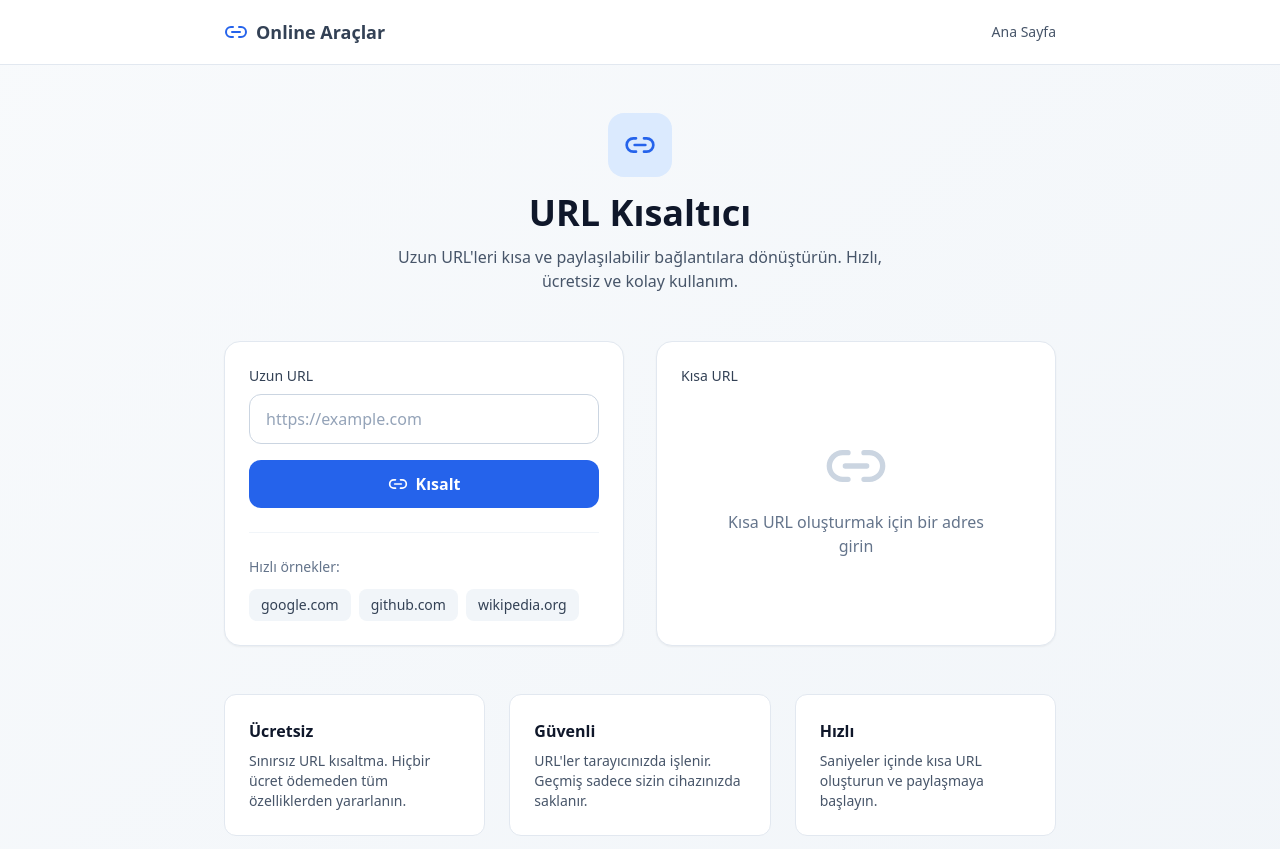
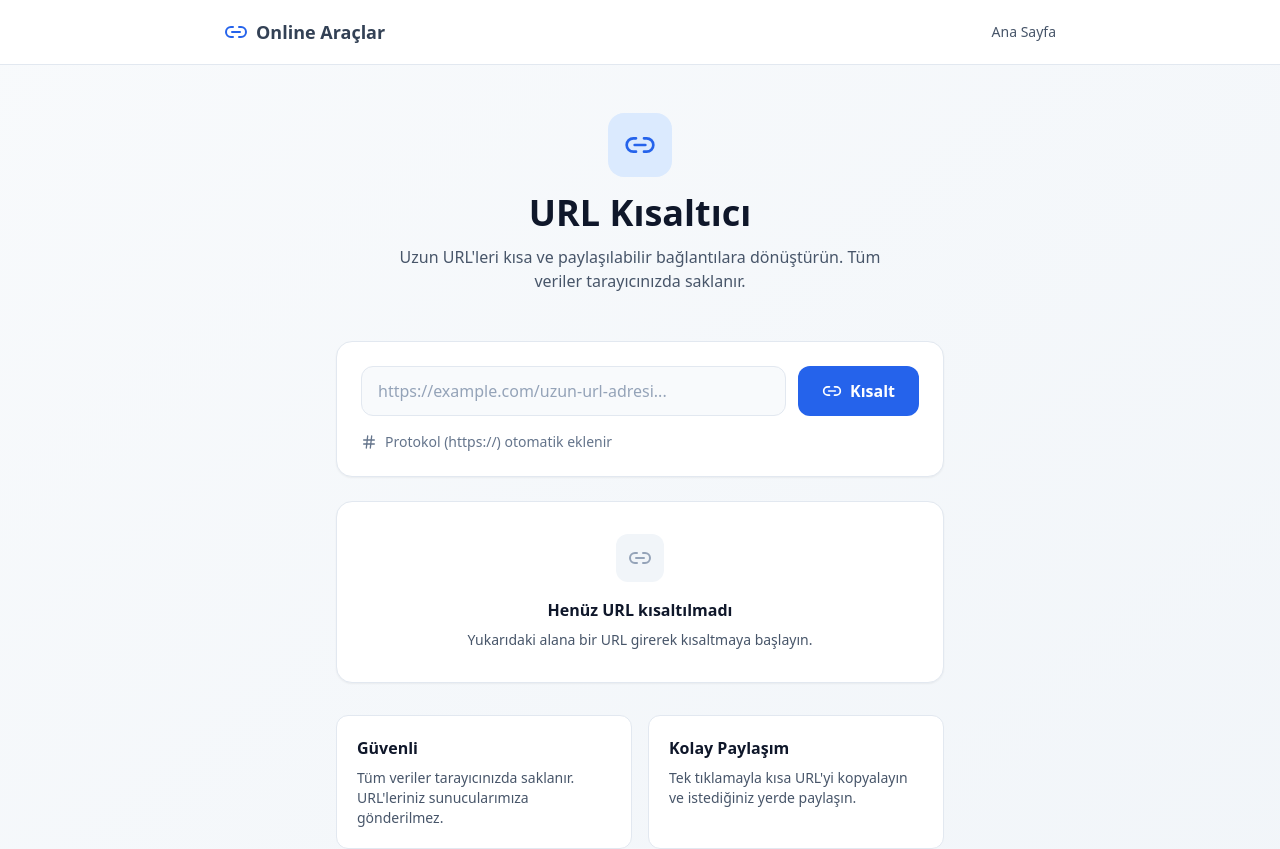
Before and after one commit to hikmetgulsesli/online-tools, a Next.js app: page /araclar/url-kisalt in a window 1280 px wide. Shown: the top 849 px of the page. Built offline with nearby package versions, Linux system fonts and the light colour scheme.

Commit message:
feat: US-007 - URL Shortener Tool

```diff
--- a/src/app/araclar/url-kisalt/UrlShortener.tsx
+++ b/src/app/araclar/url-kisalt/UrlShortener.tsx
@@ -2,161 +2,147 @@
 
 import { useState, useCallback, useEffect } from "react";
 import Link from "next/link";
-import {
-  Link2,
-  Copy,
-  Check,
-  RefreshCw,
-  ExternalLink,
-  Trash2,
-  Clock,
-} from "lucide-react";
+import { Link2, Copy, Check, Trash2, ExternalLink, Clock, Hash } from "lucide-react";
 
 interface ShortenedUrl {
   id: string;
   originalUrl: string;
   shortCode: string;
   createdAt: number;
+  clicks: number;
 }
 
-const STORAGE_KEY = "url-shortener-history";
-const BASE_URL = typeof window !== "undefined" ? window.location.origin : "";
+const generateShortCode = (): string => {
+  const chars = "abcdefghijklmnopqrstuvwxyzABCDEFGHIJKLMNOPQRSTUVWXYZ0123456789";
+  let code = "";
+  for (let i = 0; i < 6; i++) {
+    code += chars.charAt(Math.floor(Math.random() * chars.length));
+  }
+  return code;
+};
 
-function generateShortCode(): string {
-  const chars = "abcdefghijklmnopqrstuvwxyzABCDEFGHIJKLMNOPQRSTUVWXYZ0123456789";
-  let result = "";
-  for (let i = 0; i < 6; i++) {
-    result += chars.charAt(Math.floor(Math.random() * chars.length));
-  }
-  return result;
-}
-
-function isValidUrl(url: string): boolean {
+const isValidUrl = (url: string): boolean => {
   try {
-    const parsed = new URL(url);
-    return parsed.protocol === "http:" || parsed.protocol === "https:";
+    const urlObj = new URL(url);
+    return urlObj.protocol === "http:" || urlObj.protocol === "https:";
   } catch {
     return false;
   }
-}
+};
 
-function formatDate(timestamp: number): string {
-  return new Date(timestamp).toLocaleDateString("tr-TR", {
-    day: "numeric",
-    month: "short",
-    hour: "2-digit",
-    minute: "2-digit",
-  });
-}
+const STORAGE_KEY = "url-shortener-history";
 
 export function UrlShortener() {
-  const [input, setInput] = useState("");
+  const [url, setUrl] = useState("");
   const [error, setError] = useState("");
-  const [shortenedUrl, setShortenedUrl] = useState<ShortenedUrl | null>(null);
-  const [copied, setCopied] = useState(false);
-  const [history, setHistory] = useState<ShortenedUrl[]>([]);
+  const [shortenedUrls, setShortenedUrls] = useState<ShortenedUrl[]>([]);
+  const [copiedId, setCopiedId] = useState<string | null>(null);
   const [isLoading, setIsLoading] = useState(false);
 
-  // Load history from localStorage on mount
+  // Load from localStorage on mount
   useEffect(() => {
-    try {
+    if (typeof window !== "undefined") {
       const stored = localStorage.getItem(STORAGE_KEY);
       if (stored) {
-        const parsed = JSON.parse(stored) as ShortenedUrl[];
-        setHistory(parsed);
+        try {
+          const parsed = JSON.parse(stored);
+          setShortenedUrls(parsed);
+        } catch {
+          // Invalid JSON, ignore
         }
-    } catch {
-      // Silently fail if localStorage is not available
+      }
     }
   }, []);
 
-  // Save history to localStorage
-  const saveHistory = useCallback((newHistory: ShortenedUrl[]) => {
-    try {
-      localStorage.setItem(STORAGE_KEY, JSON.stringify(newHistory));
-    } catch {
-      // Silently fail if localStorage is not available
+  // Save to localStorage when shortenedUrls changes
+  useEffect(() => {
+    if (typeof window !== "undefined") {
+      localStorage.setItem(STORAGE_KEY, JSON.stringify(shortenedUrls));
     }
-  }, []);
+  }, [shortenedUrls]);
 
-  const shortenUrl = useCallback(() => {
+  const shortenUrl = useCallback(async () => {
     setError("");
-    setShortenedUrl(null);
 
-    if (!input.trim()) {
+    if (!url.trim()) {
       setError("Lütfen bir URL girin");
       return;
     }
 
-    let urlToShorten = input.trim();
-
     // Add protocol if missing
-    if (!/^https?:\/\//i.test(urlToShorten)) {
-      urlToShorten = "https://" + urlToShorten;
+    let normalizedUrl = url.trim();
+    if (!normalizedUrl.startsWith("http://") && !normalizedUrl.startsWith("https://")) {
+      normalizedUrl = "https://" + normalizedUrl;
     }
 
-    if (!isValidUrl(urlToShorten)) {
-      setError("Geçerli bir URL girin (http:// veya https://)");
+    if (!isValidUrl(normalizedUrl)) {
+      setError("Geçerli bir URL girin (örn: https://example.com)");
       return;
     }
 
     setIsLoading(true);
 
     // Simulate API delay for better UX
-    setTimeout(() => {
+    await new Promise(resolve => setTimeout(resolve, 300));
+
     const shortCode = generateShortCode();
     const newUrl: ShortenedUrl = {
-        id: shortCode,
-        originalUrl: urlToShorten,
+      id: Date.now().toString(),
+      originalUrl: normalizedUrl,
       shortCode,
       createdAt: Date.now(),
+      clicks: 0,
     };
 
-      setShortenedUrl(newUrl);
+    setShortenedUrls(prev => [newUrl, ...prev]);
+    setUrl("");
+    setIsLoading(false);
+  }, [url]);
 
-      // Add to history
-      const updatedHistory = [newUrl, ...history].slice(0, 10); // Keep last 10
-      setHistory(updatedHistory);
-      saveHistory(updatedHistory);
-
-      setIsLoading(false);
-    }, 500);
-  }, [input, history, saveHistory]);
-
-  const copyToClipboard = async (text: string) => {
+  const copyToClipboard = async (shortUrl: string, id: string) => {
     try {
-      await navigator.clipboard.writeText(text);
-      setCopied(true);
-      setTimeout(() => setCopied(false), 2000);
+      await navigator.clipboard.writeText(shortUrl);
+      setCopiedId(id);
+      setTimeout(() => setCopiedId(null), 2000);
     } catch (err) {
       console.error("Failed to copy:", err);
     }
   };
 
-  const clearInput = () => {
-    setInput("");
-    setError("");
-    setShortenedUrl(null);
-  };
-
-  const deleteFromHistory = (id: string) => {
-    const updatedHistory = history.filter((item) => item.id !== id);
-    setHistory(updatedHistory);
-    saveHistory(updatedHistory);
+  const deleteUrl = (id: string) => {
+    setShortenedUrls(prev => prev.filter(u => u.id !== id));
   };
 
   const clearHistory = () => {
-    setHistory([]);
-    saveHistory([]);
+    if (typeof window !== "undefined") {
+      localStorage.removeItem(STORAGE_KEY);
+    }
+    setShortenedUrls([]);
   };
 
-  const getShortUrl = (shortCode: string): string => {
-    return `${BASE_URL}/go/${shortCode}`;
+  const formatDate = (timestamp: number): string => {
+    const date = new Date(timestamp);
+    return date.toLocaleDateString("tr-TR", {
+      day: "numeric",
+      month: "short",
+      hour: "2-digit",
+      minute: "2-digit",
+    });
+  };
+
+  const getShortUrl = (code: string): string => {
+    // In a real app, this would be your domain
+    return `${typeof window !== "undefined" ? window.location.origin : ""}/s/${code}`;
+  };
+
+  const handleKeyDown = (e: React.KeyboardEvent) => {
+    if (e.key === "Enter") {
+      shortenUrl();
+    }
   };
 
   return (
     <div className="min-h-screen bg-gradient-to-br from-slate-50 to-slate-100">
-      {/* Header */}
       <header className="bg-white border-b border-slate-200 sticky top-0 z-10">
         <div className="max-w-4xl mx-auto px-4 sm:px-6 lg:px-8 h-16 flex items-center justify-between">
           <Link
@@ -177,8 +163,7 @@ export function UrlShortener() {
         </div>
       </header>
 
-      <main className="max-w-4xl mx-auto px-4 sm:px-6 lg:px-8 py-8 sm:py-12">
-        {/* Page Title */}
+      <main className="max-w-2xl mx-auto px-4 sm:px-6 lg:px-8 py-8 sm:py-12">
         <div className="text-center mb-8 sm:mb-12">
           <div className="inline-flex items-center justify-center w-16 h-16 rounded-2xl bg-blue-100 mb-4">
             <Link2 className="w-8 h-8 text-blue-600" />
@@ -188,51 +173,28 @@ export function UrlShortener() {
           </h1>
           <p className="text-slate-600 max-w-lg mx-auto">
             Uzun URL&apos;leri kısa ve paylaşılabilir bağlantılara dönüştürün.
-            Hızlı, ücretsiz ve kolay kullanım.
+            Tüm veriler tarayıcınızda saklanır.
           </p>
         </div>
 
-        <div className="grid lg:grid-cols-2 gap-6 sm:gap-8">
-          {/* Input Section */}
-          <div className="bg-white rounded-2xl shadow-sm border border-slate-200 p-6">
-            <label
-              htmlFor="url-input"
-              className="block text-sm font-medium text-slate-700 mb-2"
-            >
-              Uzun URL
-            </label>
-            <div className="relative">
+        {/* URL Input Section */}
+        <div className="bg-white rounded-2xl shadow-sm border border-slate-200 p-6 mb-6">
+          <div className="flex flex-col sm:flex-row gap-3">
+            <div className="flex-1 relative">
               <input
-                id="url-input"
-                type="url"
-                value={input}
-                onChange={(e) => setInput(e.target.value)}
-                onKeyDown={(e) => e.key === "Enter" && shortenUrl()}
-                placeholder="https://example.com"
-                className="w-full px-4 py-3 pr-24 rounded-xl border border-slate-300 focus:border-blue-500 focus:ring-2 focus:ring-blue-200 outline-none text-slate-700 placeholder:text-slate-400 transition-all"
+                type="text"
+                value={url}
+                onChange={(e) => setUrl(e.target.value)}
+                onKeyDown={handleKeyDown}
+                placeholder="https://example.com/uzun-url-adresi..."
+                className="w-full px-4 py-3 bg-slate-50 border border-slate-200 rounded-xl text-slate-800 placeholder-slate-400 focus:outline-none focus:ring-2 focus:ring-blue-500 focus:border-transparent transition-all"
+                disabled={isLoading}
               />
-              <div className="absolute right-2 top-1/2 -translate-y-1/2 flex items-center gap-1">
-                {input && (
-                  <>
-                    <button
-                      onClick={clearInput}
-                      className="p-2 rounded-lg text-slate-400 hover:text-slate-600 hover:bg-slate-100 transition-all cursor-pointer"
-                      title="Temizle"
-                    >
-                      <RefreshCw className="w-4 h-4" />
-                    </button>
-                  </>
-                )}
             </div>
-            </div>
-            {error && (
-              <p className="mt-2 text-sm text-red-500">{error}</p>
-            )}
-
             <button
               onClick={shortenUrl}
               disabled={isLoading}
-              className="w-full mt-4 px-6 py-3 bg-blue-600 hover:bg-blue-700 disabled:bg-slate-200 disabled:text-slate-400 disabled:cursor-not-allowed text-white font-semibold rounded-xl transition-all cursor-pointer active:scale-[0.98] flex items-center justify-center gap-2"
+              className="px-6 py-3 bg-blue-600 hover:bg-blue-700 disabled:bg-blue-400 text-white font-semibold rounded-xl transition-all cursor-pointer active:scale-[0.98] whitespace-nowrap flex items-center justify-center gap-2"
             >
               {isLoading ? (
                 <>
@@ -246,73 +208,75 @@ export function UrlShortener() {
                 </>
               )}
             </button>
+          </div>
 
-            {/* Quick Examples */}
-            <div className="mt-6 pt-6 border-t border-slate-100">
-              <p className="text-sm text-slate-500 mb-3">Hızlı örnekler:</p>
-              <div className="flex flex-wrap gap-2">
-                {[
-                  "https://google.com",
-                  "https://github.com",
-                  "https://wikipedia.org",
-                ].map((example) => (
-                  <button
-                    key={example}
-                    onClick={() => setInput(example)}
-                    className="px-3 py-1.5 text-sm bg-slate-100 hover:bg-slate-200 text-slate-700 rounded-lg transition-colors cursor-pointer"
-                  >
-                    {example.replace("https://", "")}
-                  </button>
-                ))}
+          {error && (
+            <div className="mt-3 px-4 py-3 bg-red-50 border border-red-200 rounded-xl">
+              <p className="text-sm text-red-600">{error}</p>
             </div>
+          )}
+
+          <div className="mt-4 flex items-center gap-2 text-sm text-slate-500">
+            <Hash className="w-4 h-4" />
+            <span>Protokol (https://) otomatik eklenir</span>
           </div>
         </div>
 
-          {/* Output Section */}
-          <div className="bg-white rounded-2xl shadow-sm border border-slate-200 p-6">
-            <h2 className="text-sm font-medium text-slate-700 mb-4">Kısa URL</h2>
-
-            <div className="min-h-[120px] flex items-center justify-center">
-              {shortenedUrl ? (
-                <div className="w-full">
-                  <div className="bg-slate-50 rounded-xl border border-slate-200 p-4">
-                    <div className="flex items-center justify-between gap-3 mb-3">
-                      <span className="font-mono text-blue-600 font-medium truncate">
-                        {getShortUrl(shortenedUrl.shortCode)}
-                      </span>
+        {/* Shortened URLs List */}
+        {shortenedUrls.length > 0 && (
+          <div className="bg-white rounded-2xl shadow-sm border border-slate-200 overflow-hidden">
+            <div className="px-6 py-4 border-b border-slate-200 flex items-center justify-between">
+              <h2 className="text-lg font-semibold text-slate-900">
+                Kısaltılmış URL&apos;ler
+              </h2>
               <button
-                        onClick={() => copyToClipboard(getShortUrl(shortenedUrl.shortCode))}
-                        className="flex-shrink-0 p-2 rounded-lg text-slate-400 hover:text-slate-600 hover:bg-slate-200 transition-all cursor-pointer"
-                        title="Kopyala"
+                onClick={clearHistory}
+                className="text-sm text-red-600 hover:text-red-700 transition-colors cursor-pointer flex items-center gap-1"
               >
-                        {copied ? (
-                          <Check className="w-5 h-5 text-green-500" />
-                        ) : (
-                          <Copy className="w-5 h-5" />
-                        )}
+                <Trash2 className="w-4 h-4" />
+                Temizle
               </button>
             </div>
-                    <div className="text-sm text-slate-500 truncate">
-                      <span className="text-slate-400">Orijinal:</span>{" "}
-                      {shortenedUrl.originalUrl}
-                    </div>
+
+            <div className="divide-y divide-slate-100">
+              {shortenedUrls.map((item) => {
+                const shortUrl = getShortUrl(item.shortCode);
+                const isCopied = copiedId === item.id;
+
+                return (
+                  <div key={item.id} className="p-4 sm:p-6 hover:bg-slate-50 transition-colors">
+                    <div className="flex flex-col gap-3">
+                      {/* Original URL */}
+                      <div className="flex items-start gap-2">
+                        <ExternalLink className="w-4 h-4 text-slate-400 mt-0.5 flex-shrink-0" />
+                        <a
+                          href={item.originalUrl}
+                          target="_blank"
+                          rel="noopener noreferrer"
+                          className="text-sm text-slate-600 hover:text-slate-900 transition-colors truncate"
+                          title={item.originalUrl}
+                        >
+                          {item.originalUrl}
+                        </a>
                       </div>
 
-                  <div className="grid grid-cols-2 gap-3 mt-4">
-                    <a
-                      href={shortenedUrl.originalUrl}
-                      target="_blank"
-                      rel="noopener noreferrer"
-                      className="flex items-center justify-center gap-2 px-4 py-3 bg-slate-800 hover:bg-slate-900 text-white rounded-xl font-medium transition-all cursor-pointer active:scale-[0.98]"
+                      {/* Short URL and Actions */}
+                      <div className="flex flex-col sm:flex-row sm:items-center gap-3">
+                        <div className="flex-1 bg-blue-50 border border-blue-100 rounded-lg px-4 py-2.5">
+                          <code className="text-blue-700 font-mono text-sm">
+                            {shortUrl}
+                          </code>
+                        </div>
+                        <div className="flex items-center gap-2">
+                          <button
+                            onClick={() => copyToClipboard(shortUrl, item.id)}
+                            className={`flex items-center gap-2 px-4 py-2.5 rounded-lg font-medium text-sm transition-all cursor-pointer ${
+                              isCopied
+                                ? "bg-green-100 text-green-700"
+                                : "bg-slate-100 text-slate-700 hover:bg-slate-200"
+                            }`}
                           >
-                      <ExternalLink className="w-4 h-4" />
-                      Ziyaret Et
-                    </a>
-                    <button
-                      onClick={() => copyToClipboard(getShortUrl(shortenedUrl.shortCode))}
-                      className="flex items-center justify-center gap-2 px-4 py-3 bg-blue-600 hover:bg-blue-700 text-white rounded-xl font-medium transition-all cursor-pointer active:scale-[0.98]"
-                    >
-                      {copied ? (
+                            {isCopied ? (
                               <>
                                 <Check className="w-4 h-4" />
                                 Kopyalandı
@@ -324,104 +288,65 @@ export function UrlShortener() {
                               </>
                             )}
                           </button>
-                  </div>
-                </div>
-              ) : (
-                <div className="text-center p-8">
-                  <Link2 className="w-16 h-16 text-slate-300 mx-auto mb-3" />
-                  <p className="text-slate-500">
-                    Kısa URL oluşturmak için bir adres girin
-                  </p>
-                </div>
-              )}
-            </div>
-          </div>
-        </div>
-
-        {/* History Section */}
-        {history.length > 0 && (
-          <div className="mt-8 bg-white rounded-2xl shadow-sm border border-slate-200 p-6">
-            <div className="flex items-center justify-between mb-4">
-              <div className="flex items-center gap-2">
-                <Clock className="w-5 h-5 text-slate-400" />
-                <h2 className="text-lg font-semibold text-slate-900">Geçmiş</h2>
-              </div>
                           <button
-                onClick={clearHistory}
-                className="text-sm text-red-500 hover:text-red-600 transition-colors cursor-pointer flex items-center gap-1"
-              >
-                <Trash2 className="w-4 h-4" />
-                Temizle
-              </button>
-            </div>
-
-            <div className="space-y-3">
-              {history.map((item) => (
-                <div
-                  key={item.id}
-                  className="flex items-center gap-3 p-4 bg-slate-50 rounded-xl border border-slate-200"
-                >
-                  <div className="flex-1 min-w-0">
-                    <div className="font-mono text-blue-600 font-medium truncate">
-                      {getShortUrl(item.shortCode)}
-                    </div>
-                    <div className="text-sm text-slate-500 truncate mt-1">
-                      {item.originalUrl}
-                    </div>
-                    <div className="text-xs text-slate-400 mt-1">
-                      {formatDate(item.createdAt)}
-                    </div>
-                  </div>
-                  <div className="flex items-center gap-1">
-                    <button
-                      onClick={() => copyToClipboard(getShortUrl(item.shortCode))}
-                      className="p-2 rounded-lg text-slate-400 hover:text-slate-600 hover:bg-slate-200 transition-all cursor-pointer"
-                      title="Kopyala"
-                    >
-                      <Copy className="w-4 h-4" />
-                    </button>
-                    <button
-                      onClick={() => deleteFromHistory(item.id)}
-                      className="p-2 rounded-lg text-slate-400 hover:text-red-500 hover:bg-red-50 transition-all cursor-pointer"
+                            onClick={() => deleteUrl(item.id)}
+                            className="p-2.5 text-slate-400 hover:text-red-600 hover:bg-red-50 rounded-lg transition-all cursor-pointer"
                             title="Sil"
                           >
                             <Trash2 className="w-4 h-4" />
                           </button>
                         </div>
                       </div>
-              ))}
+
+                      {/* Meta info */}
+                      <div className="flex items-center gap-4 text-xs text-slate-500">
+                        <span className="flex items-center gap-1">
+                          <Clock className="w-3 h-3" />
+                          {formatDate(item.createdAt)}
+                        </span>
+                        <span>Kod: {item.shortCode}</span>
+                      </div>
+                    </div>
+                  </div>
+                );
+              })}
             </div>
           </div>
         )}
 
-        {/* Info Section */}
-        <div className="mt-12 grid sm:grid-cols-3 gap-6">
-          <div className="bg-white rounded-xl p-6 border border-slate-200">
-            <h3 className="font-semibold text-slate-900 mb-2">Ücretsiz</h3>
+        {/* Empty State */}
+        {shortenedUrls.length === 0 && (
+          <div className="bg-white rounded-2xl shadow-sm border border-slate-200 p-8 text-center">
+            <div className="inline-flex items-center justify-center w-12 h-12 rounded-xl bg-slate-100 mb-4">
+              <Link2 className="w-6 h-6 text-slate-400" />
+            </div>
+            <h3 className="font-semibold text-slate-900 mb-2">
+              Henüz URL kısaltılmadı
+            </h3>
             <p className="text-sm text-slate-600">
-              Sınırsız URL kısaltma. Hiçbir ücret ödemeden tüm
-              özelliklerden yararlanın.
+              Yukarıdaki alana bir URL girerek kısaltmaya başlayın.
             </p>
           </div>
-          <div className="bg-white rounded-xl p-6 border border-slate-200">
+        )}
+
+        {/* Info Cards */}
+        <div className="mt-8 grid sm:grid-cols-2 gap-4">
+          <div className="bg-white rounded-xl p-5 border border-slate-200">
             <h3 className="font-semibold text-slate-900 mb-2">Güvenli</h3>
             <p className="text-sm text-slate-600">
-              URL&apos;ler tarayıcınızda işlenir. Geçmiş sadece sizin
-              cihazınızda saklanır.
+              Tüm veriler tarayıcınızda saklanır. URL&apos;leriniz sunucularımıza gönderilmez.
             </p>
           </div>
-          <div className="bg-white rounded-xl p-6 border border-slate-200">
-            <h3 className="font-semibold text-slate-900 mb-2">Hızlı</h3>
+          <div className="bg-white rounded-xl p-5 border border-slate-200">
+            <h3 className="font-semibold text-slate-900 mb-2">Kolay Paylaşım</h3>
             <p className="text-sm text-slate-600">
-              Saniyeler içinde kısa URL oluşturun ve paylaşmaya
-              başlayın.
+              Tek tıklamayla kısa URL&apos;yi kopyalayın ve istediğiniz yerde paylaşın.
             </p>
           </div>
         </div>
       </main>
 
-      {/* Footer */}
-      <footer className="bg-white border-t border-slate-200 mt-16">
+      <footer className="bg-white border-t border-slate-200 mt-12">
         <div className="max-w-4xl mx-auto px-4 sm:px-6 lg:px-8 py-8">
           <div className="flex flex-col sm:flex-row justify-between items-center gap-4">
             <p className="text-sm text-slate-500">
--- a/src/app/araclar/url-kisalt/page.tsx
+++ b/src/app/araclar/url-kisalt/page.tsx
@@ -3,11 +3,11 @@ import { UrlShortener } from "./UrlShortener";
 
 export const metadata: Metadata = {
   title: "URL Kısaltıcı - Ücretsiz Link Kısaltma Aracı",
-  description: "Uzun URL'leri kısa ve paylaşılabilir bağlantılara dönüştürün. Hızlı, ücretsiz ve kolay kullanım. Geçmiş özelliği ile kısalttığınız linkleri görün.",
-  keywords: ["url kısaltıcı", "link kısaltma", "url shortener", "kısa link", "ücretsiz url kısaltma"],
+  description: "Uzun URL'leri kısa ve paylaşılabilir bağlantılara dönüştürün. Ücretsiz, hızlı ve güvenli URL kısaltma aracı. Tüm veriler tarayıcınızda saklanır.",
+  keywords: ["URL kısaltıcı", "link kısaltma", "URL shortener", "kısa link", "ücretsiz URL kısaltma"],
   openGraph: {
     title: "URL Kısaltıcı - Ücretsiz Link Kısaltma Aracı",
-    description: "Uzun URL'leri kısa ve paylaşılabilir bağlantılara dönüştürün. Hızlı, ücretsiz ve kolay kullanım.",
+    description: "Uzun URL'leri kısa ve paylaşılabilir bağlantılara dönüştürün. Ücretsiz ve güvenli.",
     type: "website",
   },
 };
```
Also changed, not shown: 1 other file (tests, documents, lock files or other folders). Lines whose indentation alone changed are shown as unchanged.
